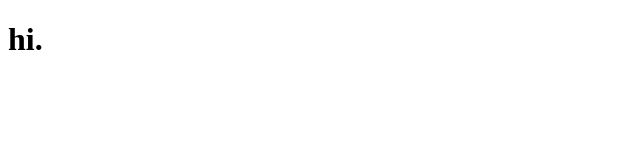
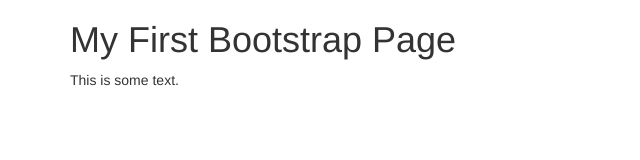
Before and after one commit to thomasdesimon/thomasdesimon.github.io, a plain HTML site: page index.html in a window 1280 px wide. Shown: the whole page, without its empty margins (0-640 px from the left). Drawn offline with nearby package versions, Linux system fonts and the light colour scheme.

Commit message:
Update index.html
bootstrap

```diff
--- a/index.html
+++ b/index.html
@@ -2,8 +2,16 @@
 <html lang="en">
 	<head>
 		<title>wealth</title>
+		<meta charset="utf-8">
+		<meta name="viewport" content="width=device-width, initial-scale=1">
+		<link rel="stylesheet" href="https://maxcdn.bootstrapcdn.com/bootstrap/3.3.7/css/bootstrap.min.css">
+		<script src="https://ajax.googleapis.com/ajax/libs/jquery/3.3.1/jquery.min.js"></script>
+		<script src="https://maxcdn.bootstrapcdn.com/bootstrap/3.3.7/js/bootstrap.min.js"></script>
 	</head>
 	<body>
-			<h1>hi.</h1>
+		<div class="container">
+			<h1>My First Bootstrap Page</h1>
+			<p>This is some text.</p>
+		</div>
 	</body>
 </html>
```
